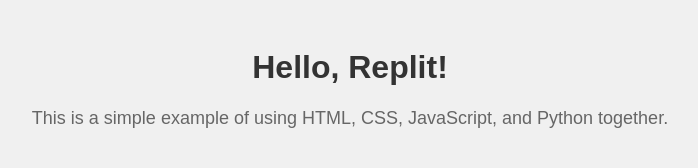
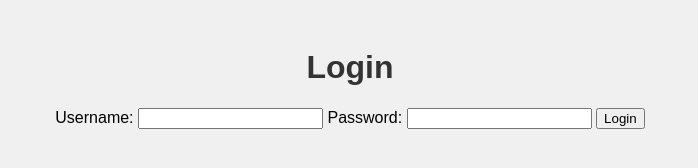
Before and after one commit to dan998/-login, a plain HTML site: page index.html in a window 1280 px wide. Shown: the whole page, without its empty margins (290-988 px from the left). Drawn offline with Linux system fonts and the light colour scheme.

Commit message:
Update index.html

```diff
--- a/index.html
+++ b/index.html
@@ -3,12 +3,21 @@
 <head>
     <meta charset="UTF-8">
     <meta name="viewport" content="width=device-width, initial-scale=1.0">
-    <title>Simple Example</title>
+    <title>Login Page</title>
     <link rel="stylesheet" href="styles.css">
 </head>
 <body>
-    <h1>Hello, Replit!</h1>
-    <p>This is a simple example of using HTML, CSS, JavaScript, and Python together.</p>
+    <div class="login-container">
+        <h1>Login</h1>
+        <form id="loginForm">
+            <label for="username">Username:</label>
+            <input type="text" id="username" name="username" required>
+            <label for="password">Password:</label>
+            <input type="password" id="password" name="password" required>
+            <button type="submit">Login</button>
+        </form>
+        <p id="message"></p>
+    </div>
 
     <script src="script.js"></script>
 </body>
```
